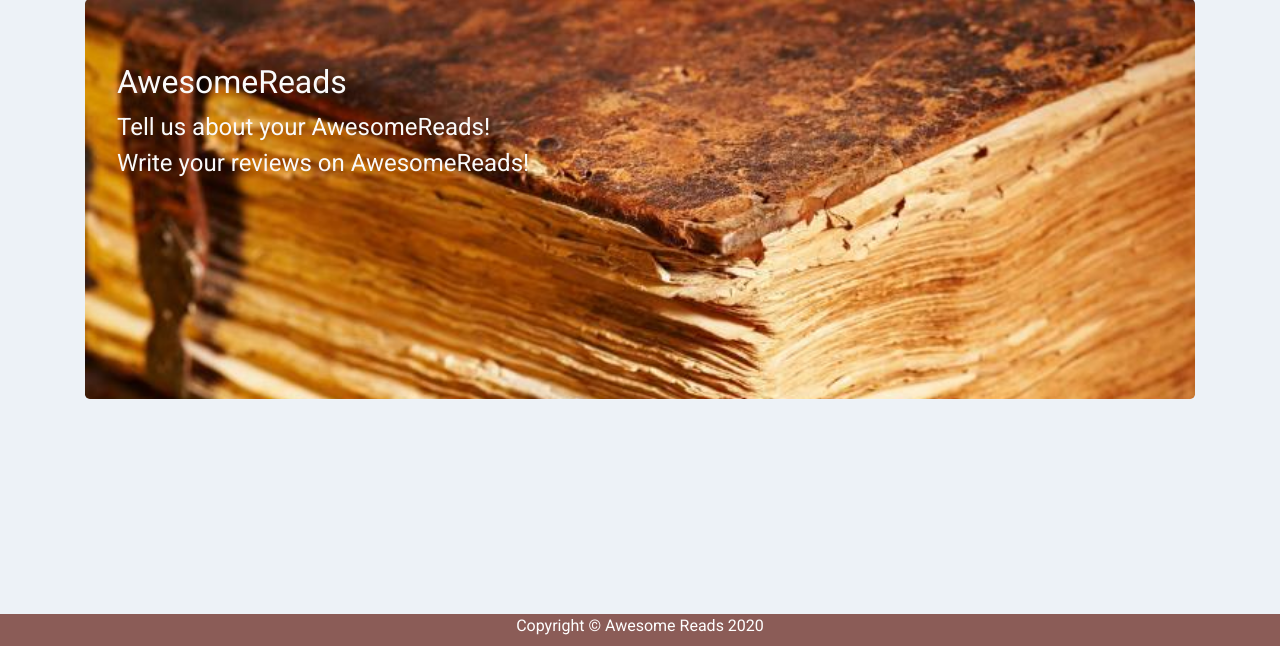
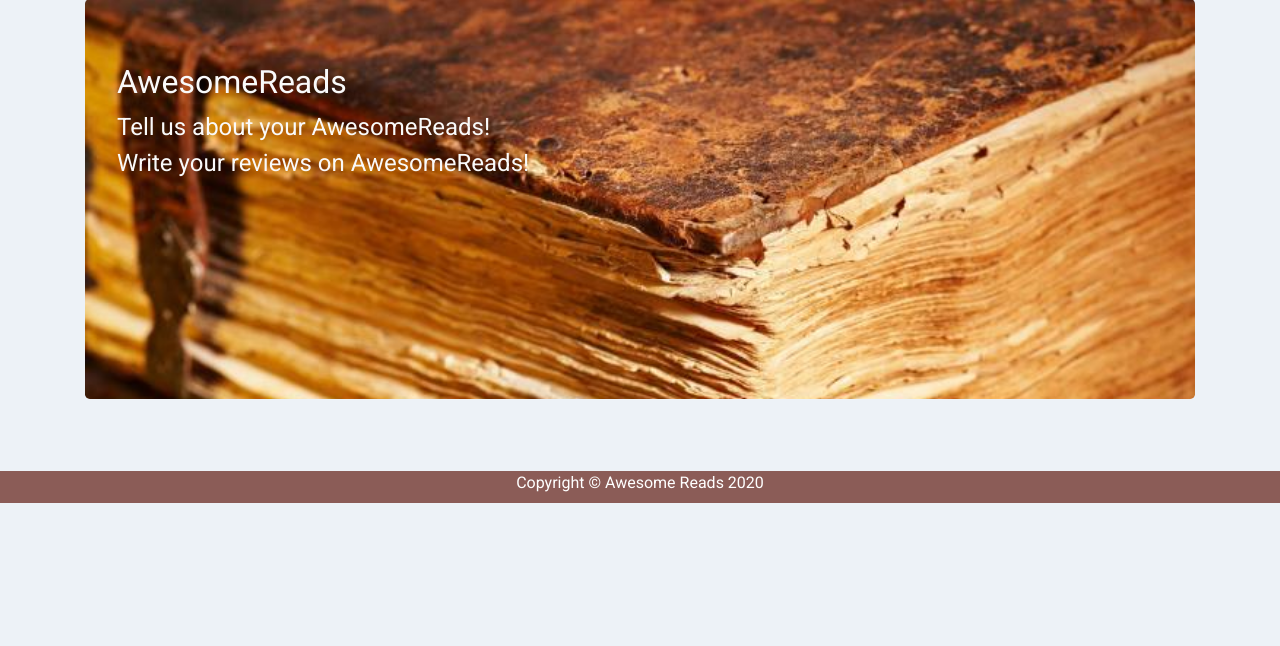
Before and after one commit to rootcanopy/Book-Reviews, a Flask app: page / in a window 1280 px wide. Shown: the part 154-800 px from the top of the page. Run offline with Flask 2, Linux system fonts and the light colour scheme; data that the repository does not hold is empty; some libraries are stand-ins or nearby versions.

Commit message:
heroku fixed

```diff
--- a/static/style.css
+++ b/static/style.css
@@ -81,7 +81,7 @@ div.remove_accnt.add_review {
 
 /* FOOTER */
 #footer {
-    position: absolute;
+    position: relative;
     width:100%;
     height: 2rem;
     bottom:0;
```
